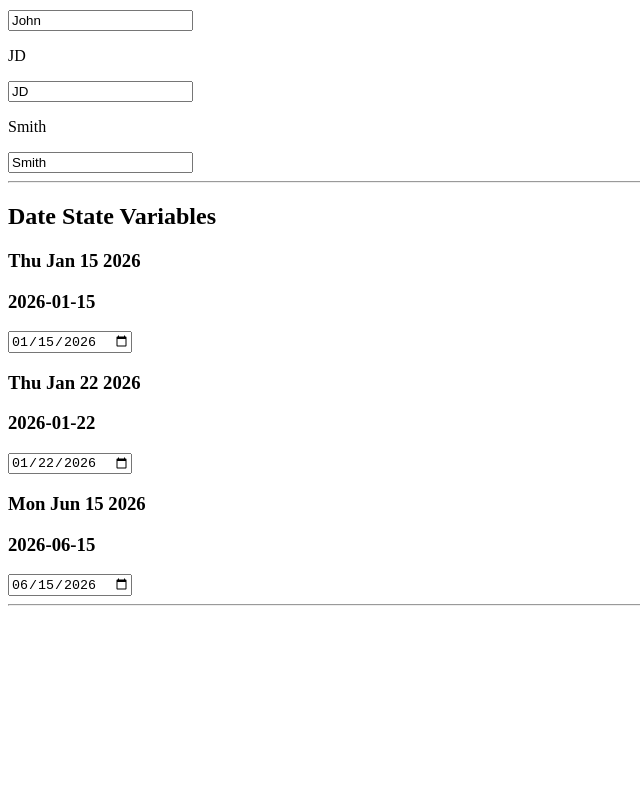
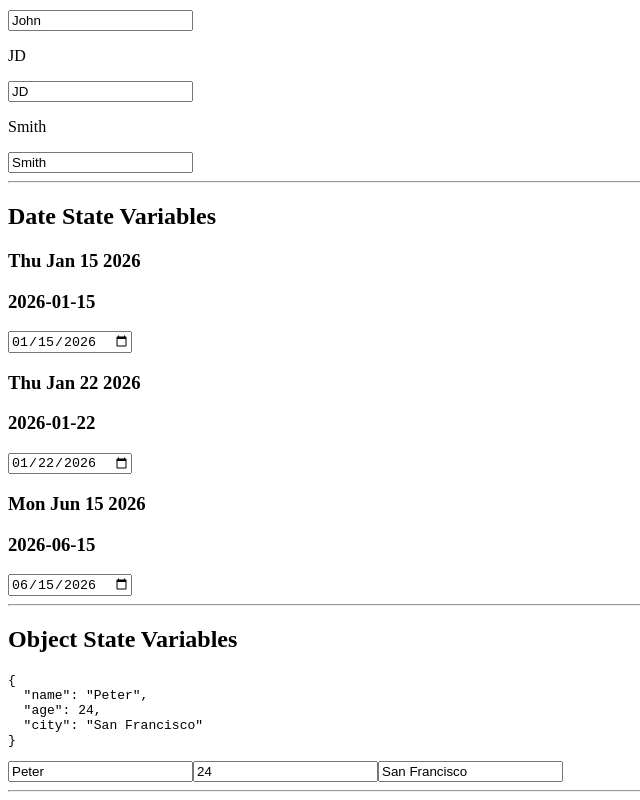
Before and after one commit to yevk55/webdev-client, a Next.js app: page /labs/lab4 in a window 1280 px wide. Shown: the part 1100-1900 px from the top of the page, without its empty margins (0-640 px from the left). Before the commit the page ends 1714 px from the top, so only its background shows below. Built offline with nearby package versions, Linux system fonts and the light colour scheme.

Commit message:
added object state variable

```diff
--- /dev/null
+++ b/app/labs/lab4/ObjectStateVariable.tsx
@@ -0,0 +1,37 @@
+"use client";
+
+import { useState } from "react";
+
+export default function ObjectStateVariable() {
+  const [person, setPerson] = useState({ name: "Peter", age: 24, city: "San Francisco" });
+  return (
+    <div id="wd-object-state-variables">
+      <h2>Object State Variables</h2>
+      <pre>{JSON.stringify(person, null, 2)}</pre>
+      <input
+        className="mb-2 block w-full max-w-sm rounded border border-neutral-300 px-3 py-1.5"
+        value={person.name}
+        onChange={(e) => setPerson({ ...person, name: e.target.value })}
+        id="wd-person-name"
+      />
+      <input
+        type="number"
+        className="block w-full max-w-sm rounded border border-neutral-300 px-3 py-1.5"
+        value={person.age}
+        onChange={(e) =>
+          setPerson({ ...person, age: parseInt(e.target.value) || 0 })
+        }
+        id="wd-person-age"
+      />
+
+      <input
+        className="block w-full max-w-sm rounded border border-neutral-300 px-3 py-1.5"
+        value={person.city}
+        onChange={(e) => setPerson({ ...person, city: e.target.value })}
+        id="wd-person-city"
+      />
+
+      <hr />
+    </div>
+  );
+}
--- a/app/labs/lab4/page.tsx
+++ b/app/labs/lab4/page.tsx
@@ -6,6 +6,7 @@ import Counter from "./Counter";
 import BooleanStateVariables from "./BooleanStateVariables";
 import StringStateVariables from "./StringStateVariables";
 import DateStateVariable from "./DateStateVariable";
+import ObjectStateVariable from "./ObjectStateVariable";
 
 export default function Lab4() {
   const sayHello = (message: string) =>
@@ -33,6 +34,7 @@ export default function Lab4() {
       <BooleanStateVariables />
       <StringStateVariables />
       <DateStateVariable />
+      <ObjectStateVariable />
     </div>
   );
 }
```
